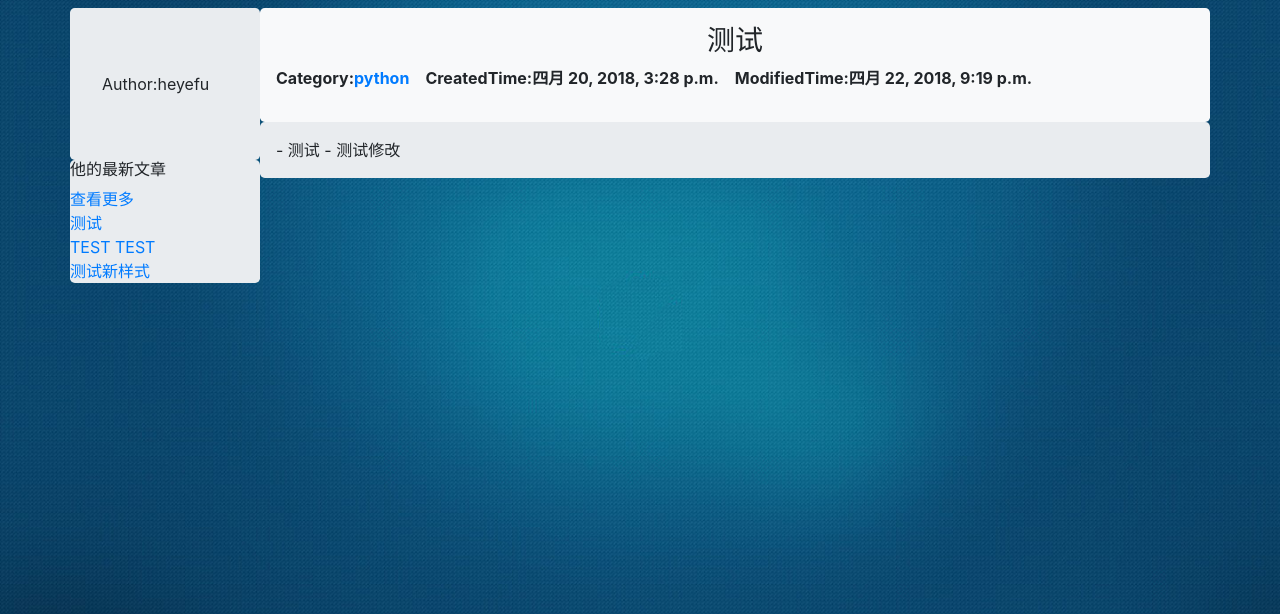
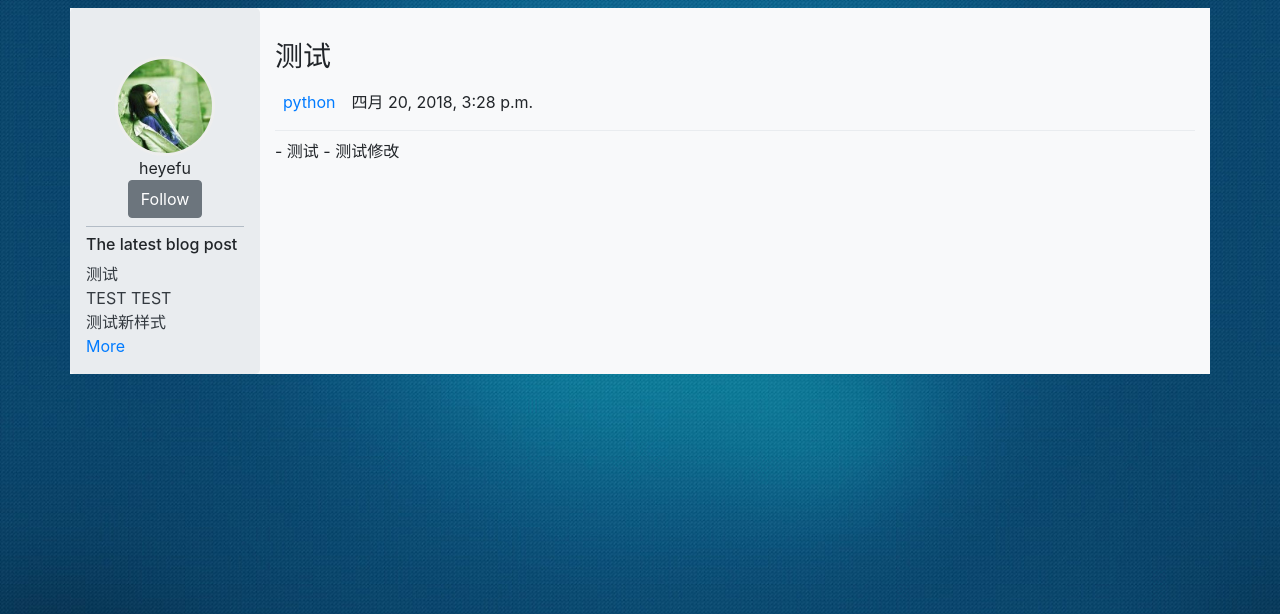
Before and after one commit to heyefu19920626/myBlog, a Django app: template blog/templates/blog/article_details.html in a window 1280 px wide. Shown: the part 56-670 px from the top of the page. Run offline with Django 3.2, Linux system fonts and the light colour scheme; the template is opened without the code that fills it: values that come from a table or form of the project are taken from there, others are empty; data comes from the database, SQL or seed files in the repository; both versions use the stored data as it was after the commit; some libraries are stand-ins or nearby versions.

Commit message:
mofidy new article style

```diff
--- a/blog/static/css/index.css
+++ b/blog/static/css/index.css
@@ -49,7 +49,7 @@ main{
     height: 100%;
 }
 .small-padding{
-    padding: 1rem;
+    padding: 2rem;
 }
 .hover-bg-primary:hover{
     background-color: #06D;
--- a/blog/templates/blog/article_details.html
+++ b/blog/templates/blog/article_details.html
@@ -4,6 +4,56 @@
 
 {% block extracss %}
         <link rel="stylesheet" href="{% static 'css/highlight.css' %}">
+
+
+        <style type="text/css">
+    .input-head-pic{
+        opacity: 0;
+    }
+    .head-pic-span{
+        display: block;
+        width: 100px;
+        height: 100px;
+        overflow: hidden;
+        border-radius: 50%;
+        border: 3px solid #eee;
+    }
+    .head-pic-priview{
+        width: 100%;
+        height: 100%;
+    }
+    .btn-green{
+        display: block;
+        height: 35px;
+        line-height: 35px;
+        text-align: center;
+        text-indent: 0;
+        color: #fff;
+        background-color: #717171;
+    }
+    .btn-upload{
+        display: hidden;
+        opacity: 0;
+    }
+    .setting-head{
+        background-color: #f8f8f8;
+    }
+    .border{
+        border: 1px solid #eaeaea;
+    }
+    .margin-center{
+        margin:0 auto;
+    }
+    .margin-top{
+        margin-top: 2rem;
+    }
+    .padding-samll{
+        padding: 1rem;
+    }
+    .border-tint{
+        border-color: #b3bcc6;
+    }
+</style>
 {% endblock extracss %}
 
 {% block content %}
@@ -11,39 +61,48 @@
 <div class="row">
 
     <!-- left start -->
-    <div class="col-md-2 no-padding">
-        <div class="jumbotron no-margin">
-            {% trans 'Author' %}:{{ article.author }}
+    <div class="col-md-2 no-padding bg-light">
+        <div class="jumbotron jumbotron-nomargin text-center">
+        <!-- 作者信息 start -->
+        <span class="head-pic-span margin-center margin-top">
+            <img class="head-pic-priview" id="head_pic_priview" src="{{ article.author.head_portrait }}">
+        </span>
+        <span>
+            <span class="text-black">{{ article.author }}</span><br>
+            {% if article.author != user %}
+            <button class="btn btn-secondary">{% trans 'Follow' %}</button>
+            {% endif %}
+        </span>
+        <!-- end -->
+        <div class="dropdown-divider border-tint"></div>
+        <!-- 文章列表 start -->
+        <div class="text-left">
+            <h6>{% trans 'The latest blog post' %}</h6>
+            {% for essay in articles %}
+            <a class="a-text a-hover" href="{% url 'blog:article_details' essay.id %}">{{ essay.title }}</a><br>
+            {% endfor %}
+            <a href="#">{% trans 'More' %}</a>
         </div>
-        <div class="jumbotron no-padding">
-            <div>
-                <h6>他的最新文章</h6><a href="#">查看更多</a><br>
-                {% for essay in articles %}
-                <a href="{% url 'blog:article_details' essay.id %}">{{ essay.title }}</a><br>
-                {% endfor %}
-            </div>
+        <!-- end -->
         </div>
     </div>
     <!-- left over -->
 
 
-    <div class="col-md-10 no-padding">
+    <div class="col-md-10 bg-light">
         <!-- article title bar start -->
-        <div class="jumbotron jumbotron-nomargin bg-light">
-            <h3 class="text-center">{{ article.title }}</h3>
-            <dl class="list-articles">
-                <dt>{% trans 'Category' %}:<a class="a-hover" href="#">{{ article.category }}</a></dt>
-                <dt>{% trans 'CreatedTime' %}:{{ article.created_time }}</dt>
-                <dt>{% trans 'ModifiedTime' %}:{{ article.modified_time }}</dt>
-                {% if user == article.author %}
-                <dt><a class="a-hover" href="{% url 'blog:edit_article' article.id %}">{% trans 'Edit' %}</a></dt>
-                {% endif %}
-            </dl>
+        <h3 class="margin-top">{{ article.title }}</h3>
+        <div class="d-flex flex-row">
+            <a class="a-hover p-2" href="#">{{ article.category }}</a>
+            <span class="p-2">{{ article.created_time }}</span>
+            {% if user == article.author %}
+            <a class="a-hover ml-auto p-2" href="{% url 'blog:edit_article' article.id %}">{% trans 'Edit' %}</a>
+            <a class="a-hover p-2" href="#">{% trans 'Delete' %}</a>
+            {% endif %}
         </div>
+        <div class="dropdown-divider"></div>
         <!-- article title bar over -->
-        <div class="jumbotron jumbotron-nomargin">
-            {{ article.body | safe }}
-        </div>
+        {{ article.body | safe }}
     </div>
 </div>
 </div>
--- a/blog/views.py
+++ b/blog/views.py
@@ -51,7 +51,6 @@ def edit_article(request, article_id):
     if request.method != 'POST':
         form = ArticleForm(instance=article)
     else:
-        print(request.POST['category'])
         form = ArticleForm(instance=article, data=request.POST)
         if form.is_valid():
             form.save()
--- a/users/templates/users/setting.html
+++ b/users/templates/users/setting.html
@@ -71,7 +71,7 @@
     <!-- 设值左侧 end -->
     <div class="col-9">
     <div class="tab-content" id="nav-tabContent">
-        <!-- 修改头像 start -->
+
         <div class="tab-pane fade show active" id="list-home" role="tabpanel" aria-labelledby="list-home-list">
             <div class="jumbotron padding-samll no-margin bg-light">
                 <div class="row no-margin setting-head"><h4>{% trans 'Public profile' %}</h4></div>
@@ -105,6 +105,7 @@
                         </form>
                         <button class="btn btn-primary" id="upload_btn" onclick="save_head_pic()">{% trans 'Save' %}</button>
                     </div>
+                    <!-- 修改头像 start -->
                     <div class="col-md-4 text-center no-padding">
                         <form id="upload_head_pic"  action="{% url 'users:upload_head_pic' %}" method="post" enctype="multipart/form-data">
                             {% csrf_token %}
@@ -117,6 +118,7 @@
                             </span>
                         </form>
                     </div>
+                    <!-- end -->
                 </div>
             </div>
         </div>
```
Also changed, not shown: blog/templates/blog/new_article.html (+38 -14 lines), db.sqlite3, media/pic/head/3_head.jpg (added).
